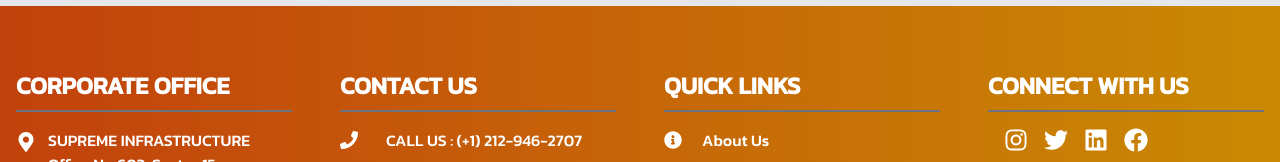
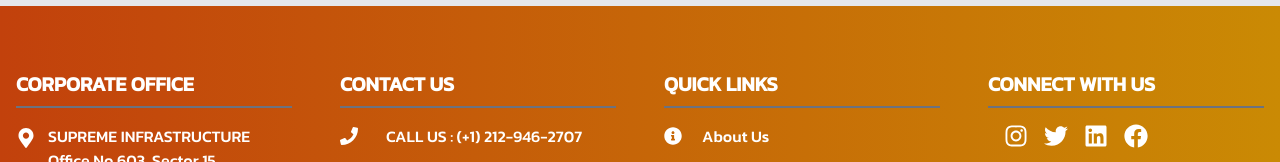
Before and after one commit to AkshayKalamkarr/supremeinfrastructure, a Next.js app: page / in a window 1280 px wide. Shown: the part 4344-4506 px from the top of the page. Built offline with nearby package versions, Linux system fonts and the light colour scheme.

Commit message:
New Code

```diff
--- a/components/Footer.jsx
+++ b/components/Footer.jsx
@@ -10,7 +10,7 @@ const Footer = () => {
                 <div className="grid grid-cols-1 sm:grid-cols-2 lg:grid-cols-4 gap-8 md:gap-12">
                     {/* Corporate Office */}
                     <div className="space-y-4">
-                        <h2 className="text-xl sm:text-2xl font-bold uppercase border-b-2 border-gray-500 pb-2 mb-4 text-start">Corporate Office</h2>
+                        <h2 className="text-xl sm:text-xl font-bold uppercase border-b-2 border-gray-500 pb-2 mb-4 text-start">Corporate Office</h2>
                         <div className="flex items-start space-x-3">
                             <FaMapMarkerAlt className="flex-shrink-0 mt-1 text-white-900" size={20} />
                             <p className="text-white-300 text-sm sm:text-base">
@@ -25,7 +25,7 @@ const Footer = () => {
 
                     {/* Contact Us */}
                     <div className="space-y-4">
-                        <h2 className="text-xl sm:text-2xl font-bold uppercase border-b-2 border-gray-500 pb-2 mb-4 text-start">Contact Us</h2>
+                        <h2 className="text-xl sm:text-xl font-bold uppercase border-b-2 border-gray-500 pb-2 mb-4 text-start">Contact Us</h2>
                         <div className="space-y-3">
                             {[
                                 { icon: FaPhone, text: 'CALL US : (+1) 212-946-2707' },
@@ -43,7 +43,7 @@ const Footer = () => {
 
                     {/* Quick Links */}
                     <div className="space-y-4">
-                        <h2 className="text-xl sm:text-2xl font-bold uppercase border-b-2 border-gray-500 pb-2 mb-4 text-start">Quick Links</h2>
+                        <h2 className="text-xl sm:text-xl font-bold uppercase border-b-2 border-gray-500 pb-2 mb-4 text-start">Quick Links</h2>
                         <div className="space-y-3">
                             {[
                                 { icon: FaInfoCircle, text: 'About Us', href: '/about/supremeInfrastructure' },
@@ -63,7 +63,7 @@ const Footer = () => {
 
                     {/* Connect With Us */}
                     <div className="space-y-4">
-                        <h2 className="text-xl sm:text-2xl font-bold uppercase border-b-2 border-gray-500 pb-2 mb-4 text-start">Connect With Us</h2>
+                        <h2 className="text-xl sm:text-xl font-bold uppercase border-b-2 border-gray-500 pb-2 mb-4 text-start">Connect With Us</h2>
                         <div className="flex md:mx-4 space-x-4">
                             {[FaInstagram, FaTwitter, FaLinkedin, FaFacebook].map((Icon, index) => (
                                 <Link key={index} href="/" className="text-white-300 hover:text-orange-500 transition duration-300 transform hover:-translate-y-1 hover:scale-110">
```
